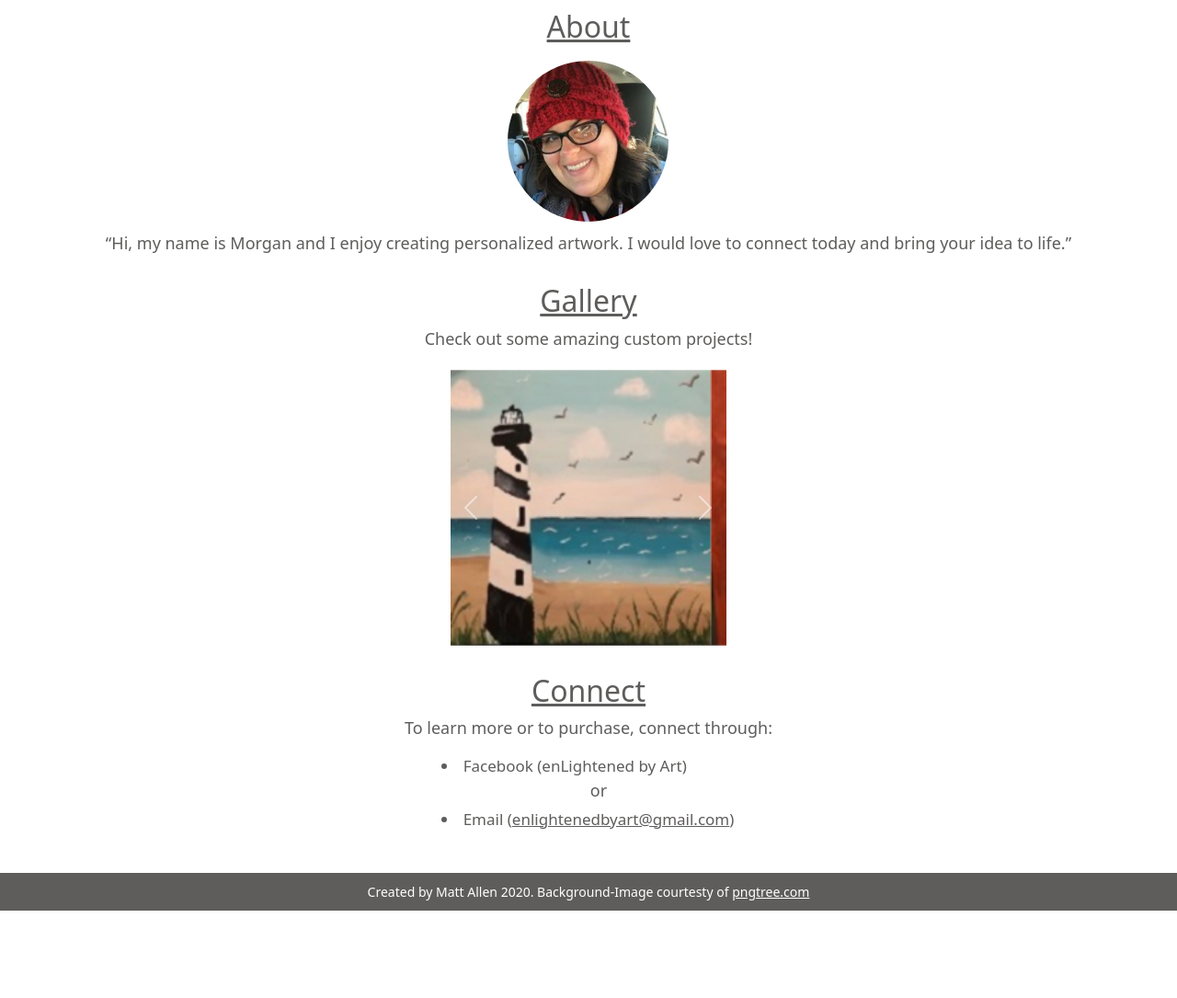
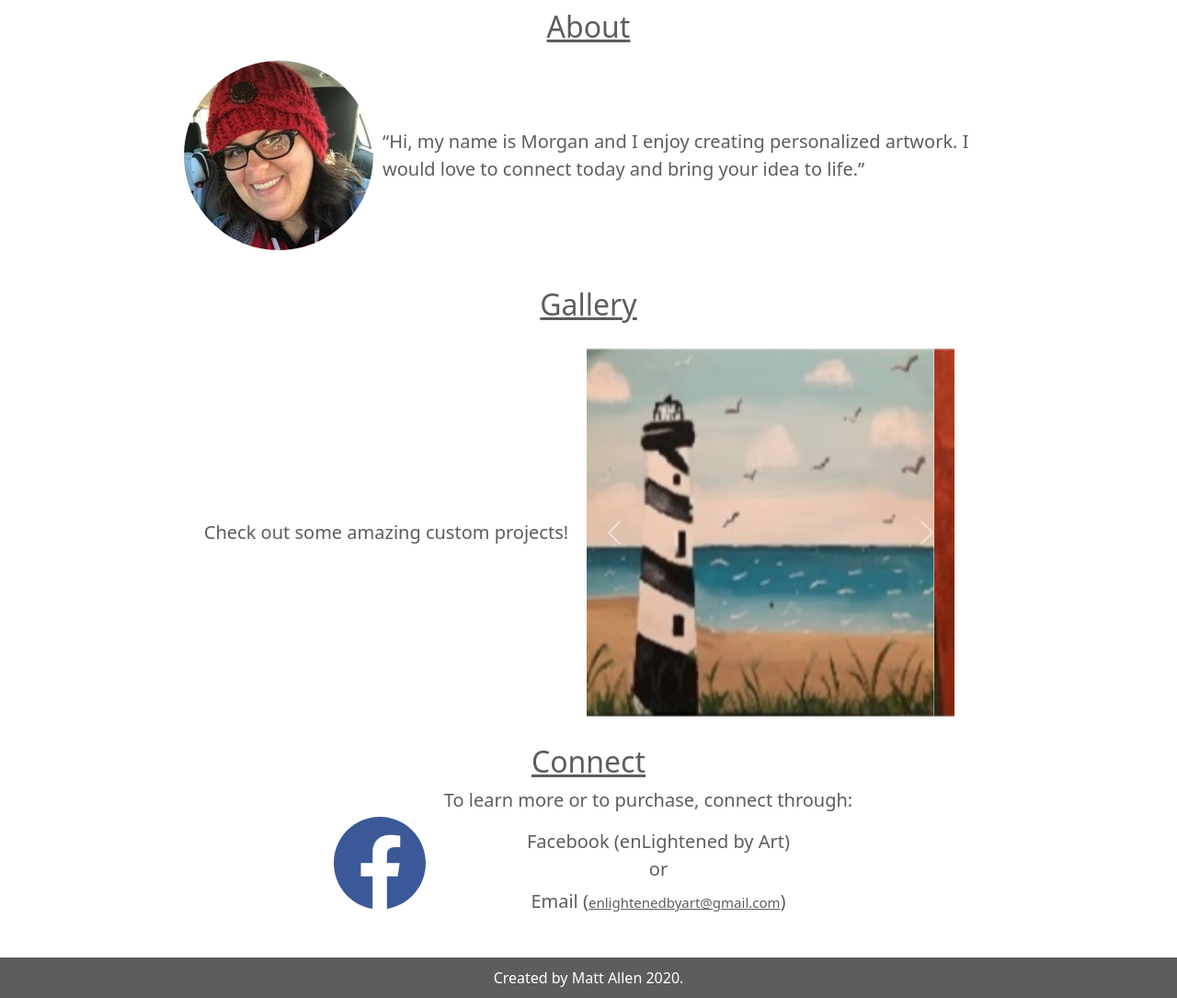
Before and after one commit to mallen13/enlightened-by-art, a plain HTML site: page index.html in a window 1280 px wide. Shown: the part 820-1905 px from the top of the page at 92% size. Before the commit the page ends 1810 px from the top, so only its background shows below. Drawn offline with nearby package versions, Linux system fonts and the light colour scheme.

Commit message:
Add files via upload

```diff
--- a/index.html
+++ b/index.html
@@ -11,13 +11,14 @@
 
   <link rel="stylesheet" href="style.css">
 
+
   <!--Bootstrap-->
   <link href="https://cdn.jsdelivr.net/npm/bootstrap@5.0.0-beta1/dist/css/bootstrap.min.css" rel="stylesheet" integrity="sha384-giJF6kkoqNQ00vy+HMDP7azOuL0xtbfIcaT9wjKHr8RbDVddVHyTfAAsrekwKmP1" crossorigin="anonymous">
 
 </head>
 <body>
 
-<header class="flex">
+<header class="flex header">
   <img src="images/dragon.jpg" alt="Dragon Painting">
   <div class="headerText">
       <h1>enLightened by Art</h1>
@@ -25,15 +26,17 @@
   </div>
 </header>
 
-<div class="flex bottomSection">
 <div class="flex about">
     <h2>About</h2>
+    <div class="flex aboutContent">
       <img src="images/headshot.jpg" alt="Author Picture">
       <p>&ldquo;Hi, my name is Morgan and I enjoy creating personalized artwork. I would love to connect today and bring your idea to life.&rdquo;</p>
+    </div>
 </div>
 
 <div class=" flex image_gallery">
   <h2>Gallery</h2>
+  <div class="flex galleryContent">
     <p>Check out some amazing custom projects!</p>
        <div id="carouselExampleControls" class="carousel slide" data-bs-ride="carousel">
         <div class="carousel-inner">
@@ -84,20 +87,27 @@
          </div>
         </div>
     </div>
+</div>
 
 <div class="flex connect">
   <h2>Connect</h2>
+     <div class="flex connectContent">
+      <svg xmlns="http://www.w3.org/2000/svg" width="100" height="100" fill="#3B5998" class="bi bi-facebook" viewBox="0 0 16 16">
+          <path fill-rule="evenodd" d="M16 8.049c0-4.446-3.582-8.05-8-8.05C3.58 0-.002 3.603-.002 8.05c0 4.017 2.926 7.347 6.75 7.951v-5.625h-2.03V8.05H6.75V6.275c0-2.017 1.195-3.131 3.022-3.131.876 0 1.791.157 1.791.157v1.98h-1.009c-.993 0-1.303.621-1.303 1.258v1.51h2.218l-.354 2.326H9.25V16c3.824-.604 6.75-3.934 6.75-7.951z"/>
+      </svg>
+      <div class="connectText">
          <p>To learn more or to purchase, connect through:</p>
          <ul>
-        <li>Facebook (enLightened by Art)</li>
+            <li>Facebook (<element></element>enLightened by Art)</li>
             <p>or</p>
             <li>Email (<a href="mailto:enlightenedbyart@gmail.com">enlightenedbyart@gmail.com</a>)</li>
+         </ul>
        </div>
-
+     </div>
 </div>
 
 <footer>
-  <p>Created by Matt Allen 2020. Background-Image courtesty of <a href='https://pngtree.com/free-backgrounds'>pngtree.com</a></p>
+  <p>Created by Matt Allen 2020.
 </footer>
 
 <!--Bootstrap-->
--- a/style.css
+++ b/style.css
@@ -31,7 +31,7 @@ body ul{
 /*Header Section*/
 header{
  	height: 100vh;
- 	background-image: url("images/watercolor.jpg");
+ 	background-image: url("images/background.png");
  	background-size: 100% 100%;
  	color: #FFFFFF;
  	text-shadow: 2px 2px #000000;
@@ -43,6 +43,7 @@ header h3{
 }
 header img{
 	width: 300px;
+	height: 300px;
 	margin: 20px;
 	border: 2px solid white;
 	margin-bottom: 50px;
@@ -85,12 +86,16 @@ ul{
 ul li{
 	padding: 5px  5px 0px 5px;
 	color: #5E5D5C;
+	list-style-position: inside;
 }
+
 .connect a, .connect a:hover{
 	color: #5E5D5C;
+	font-size: 15px;
 }
-.btn a:hover{
-	color: #FFFFFF;
+
+svg{
+  margin: 10px;
 }
 
 /*Footer*/
@@ -104,6 +109,106 @@ footer p{
 	font-size: 14px;
 	color: #FFFFFF;
 }
-footer a{
-	color: #FFFFFF;
+
+/*Media Queries*/
+
+/*Phone Landscape*/
+@media only screen and (min-width: 568px) {
+
+	.header{
+       flex-direction: row-reverse;
+    }
 }
+
+/*Tablet*/
+@media only screen and (min-width: 768px) {
+
+	.header{
+       flex-direction: row-reverse;
+    }
+    .header img{
+    	width: 400px;
+    }
+    .about img{
+    	width: 200px;
+    }
+    .aboutContent{
+    	flex-direction: row;
+
+    }
+    .aboutContent p{
+    	text-align: left;
+    }
+    .galleryContent{
+    	flex-direction: row;
+    }
+    .carousel{
+    	width: 350px;
+    }
+    .connectContent{
+    	flex-direction: row;
+    }
+    .connectText{
+    	flex-direction: column;
+    	text-align: center;
+    }
+    .connectText ul{
+    	list-style-type: none;
+    }
+    svg{
+    	margin-right: 20px;
+    }
+}
+
+/*Computer*/
+@media only screen and (min-width: 992px) {
+    body h1{
+	 	font-size: 3.5rem;
+
+	 }
+	body p{
+	    font-size: 20px;
+	}
+	body ul{
+		font-size: 20px;
+	}
+
+	footer p{
+		font-size: 16px;
+	}
+	.header{
+       flex-direction: row-reverse;
+    }
+    .header img{
+    	width: 500px
+    }
+    .about img{
+    	width: 225px;
+    }
+    .aboutContent{
+    	flex-direction: row;
+    	max-width: 900px;
+    }
+    .aboutContent p{
+    	text-align: left;
+    }
+    .galleryContent{
+    	flex-direction: row;
+    }
+    .carousel{
+    	width: 400px;
+    }
+    .connectContent{
+    	flex-direction: row;
+    }
+    .connectText{
+    	flex-direction: column;
+    	text-align: center;
+    }
+    .connectText ul{
+    	list-style-type: none;
+    }
+    svg{
+    	margin-right: 20px;
+    }
+}
```
Lines whose indentation alone changed are shown as unchanged.
